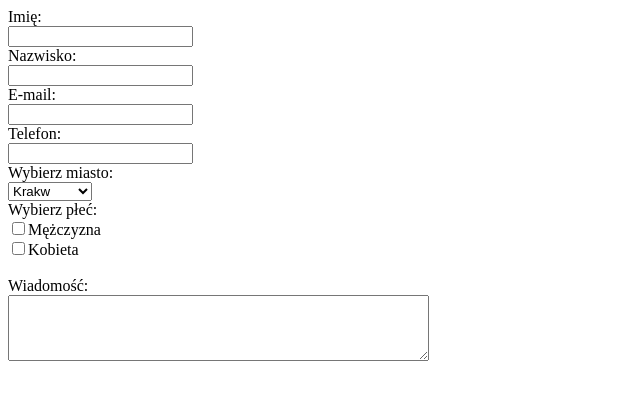
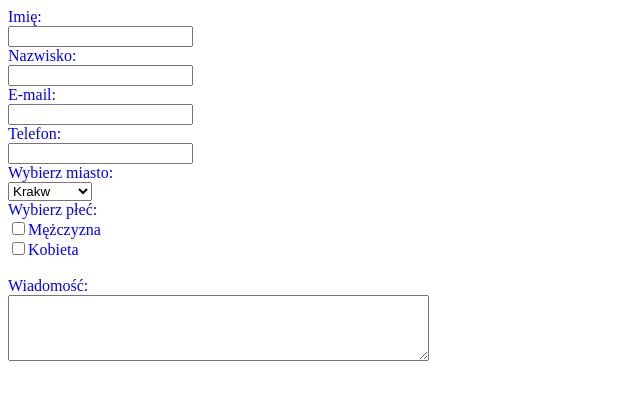
Before and after one commit to KonradRam/KonradRam.github.io, a plain HTML site: page index.html in a window 1280 px wide. Shown: the whole page, without its empty margins (0-640 px from the left). Drawn offline with Linux system fonts and the light colour scheme.

Commit message:
nowy css

```diff
--- a/css/style.css
+++ b/css/style.css
@@ -0,0 +1,3 @@
+#formularz {
+    color: blue;
+}
--- a/index.html
+++ b/index.html
@@ -5,7 +5,7 @@
     <meta charset="UTF-8">
     <title>Document</title>
 </head>
-
+ <link rel="stylesheet" href="css/style.css">
 <body>
 
 
```
